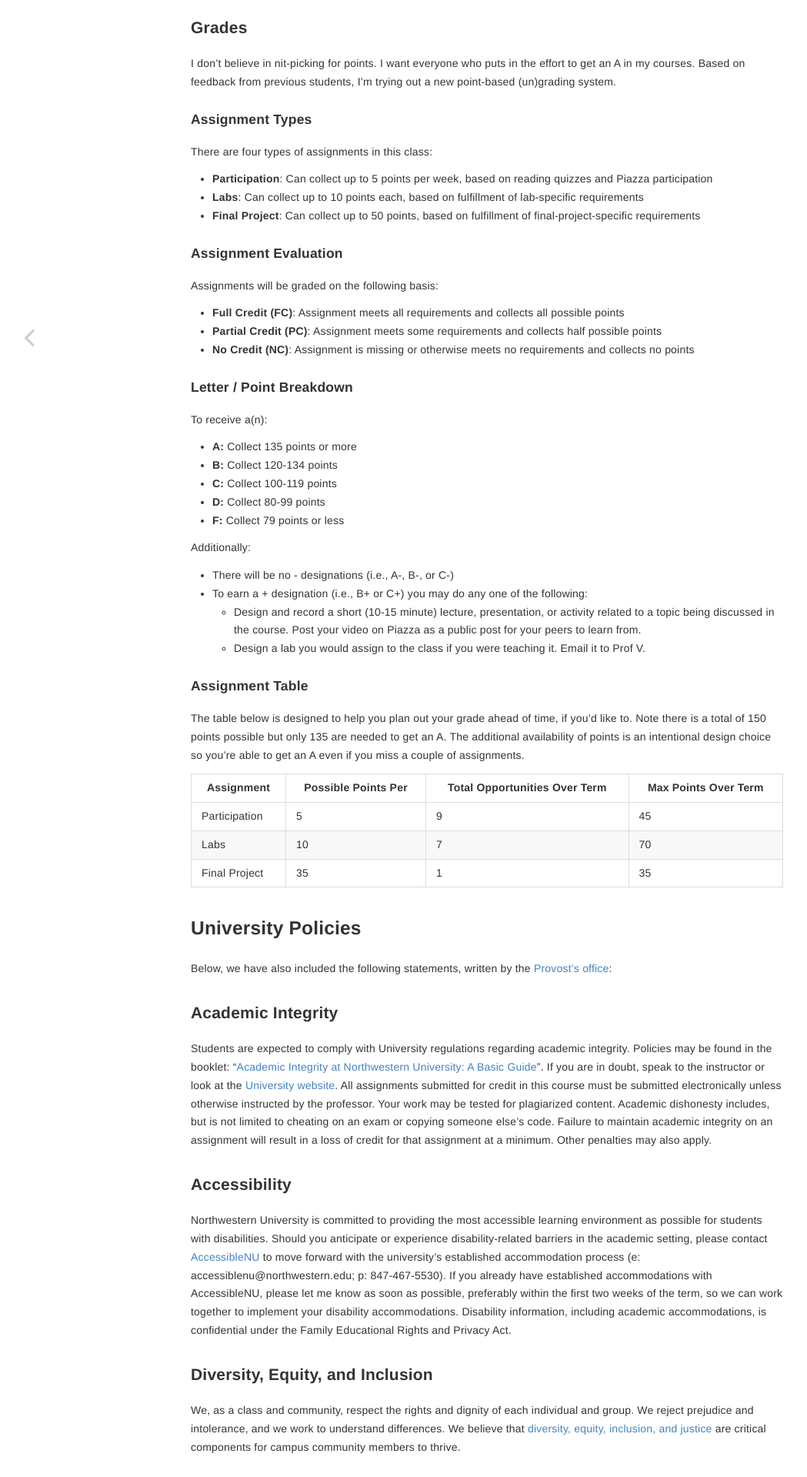
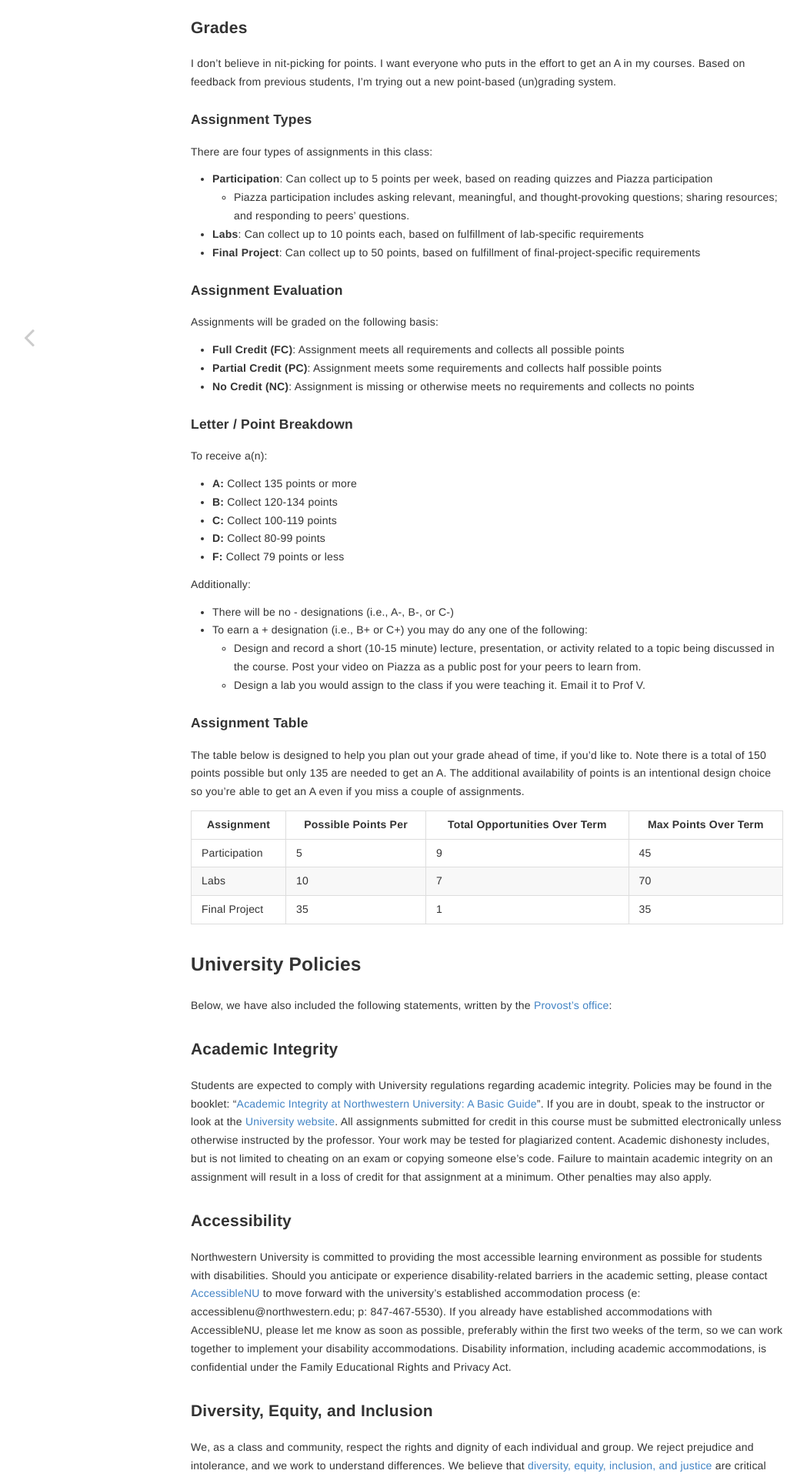
Before and after one commit to vickiebananas/nu-web-dev, a Jekyll site: the page built from _course/syllabus.md, in a window 1280 px wide. Shown: the part 2112-4031 px from the top of the page at 77% size, without its empty margins (7-1056 px from the left). Built offline with Jekyll 4.4.1, drawn with Linux system fonts in a browser that asks for light colours; some of the changed text lies outside the part shown.

Commit message:
added note about piazza participation

```diff
--- a/_course/syllabus.md
+++ b/_course/syllabus.md
@@ -57,6 +57,7 @@ I don’t believe in nit-picking for points. I want everyone who puts in the eff
 #### Assignment Types
 There are four types of assignments in this class:
 - **Participation**: Can collect up to 5 points per week, based on reading quizzes and Piazza participation
+	- Piazza participation includes asking relevant, meaningful, and thought-provoking questions; sharing resources; and responding to peers' questions.
 - **Labs**: Can collect up to 10 points each, based on fulfillment of lab-specific requirements
 - **Final Project**: Can collect up to 50 points, based on fulfillment of final-project-specific requirements
 
```
